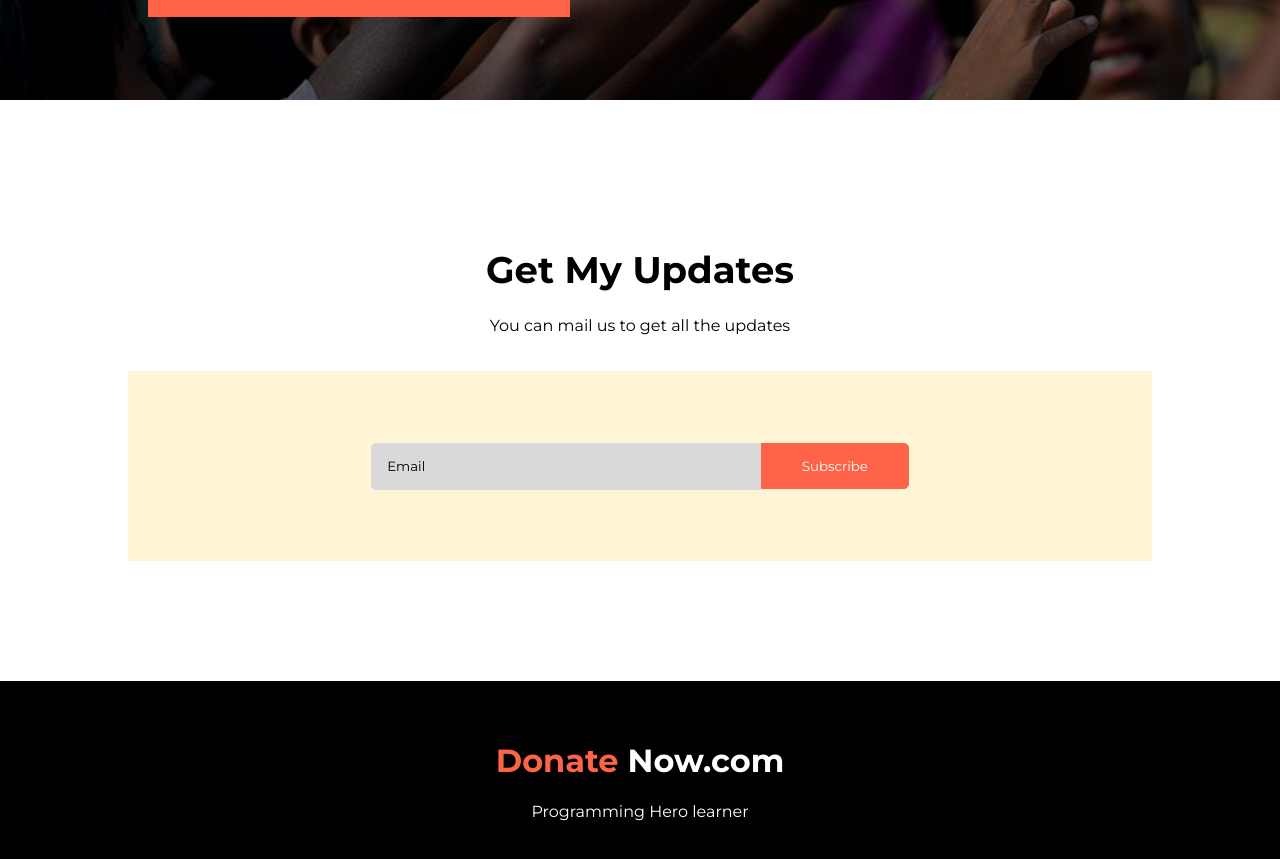
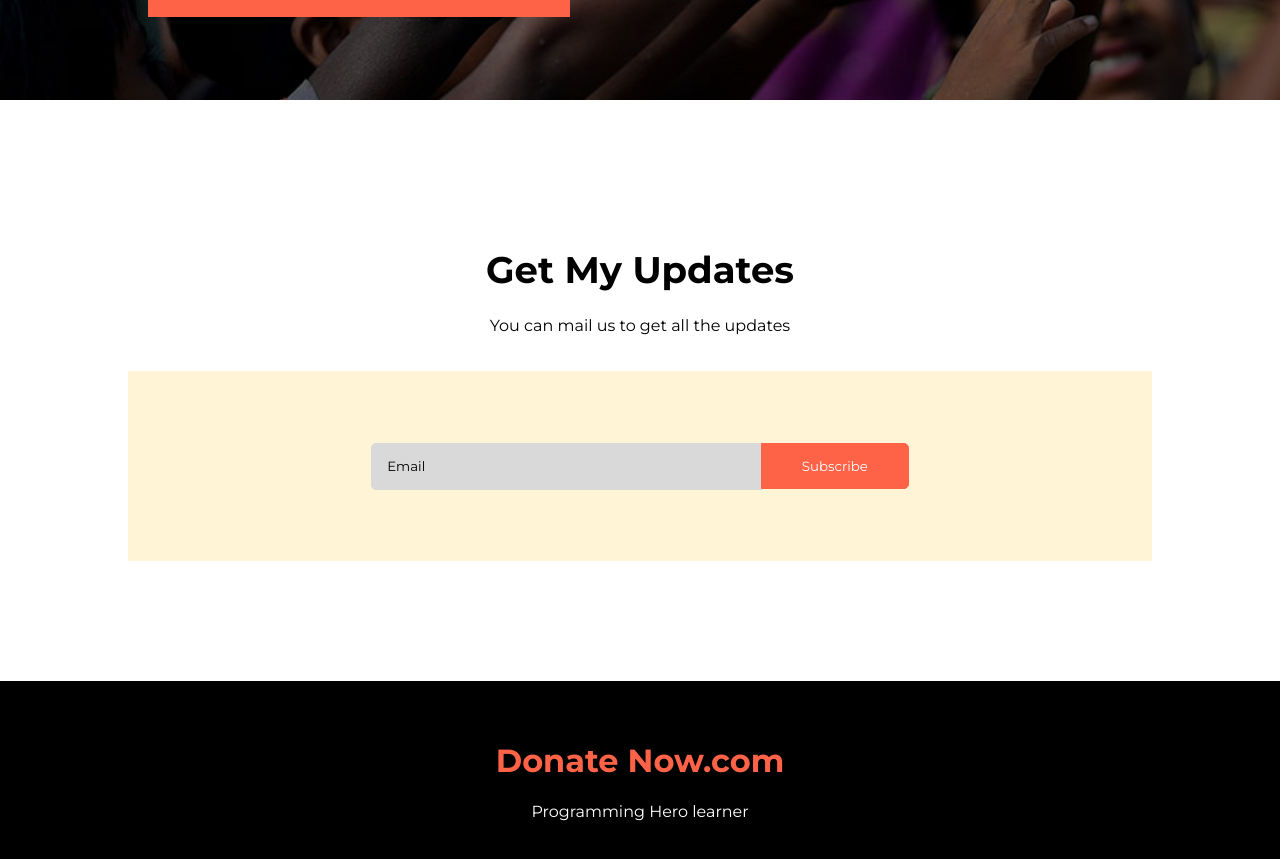
Before and after one commit to Mohammad7558/Donate_Now, a plain HTML site: page index.html in a window 1280 px wide. Shown: the part 2726-3585 px from the top of the page. Drawn offline with Linux system fonts and the light colour scheme.

Commit message:
new code added

```diff
--- a/index.html
+++ b/index.html
@@ -113,7 +113,7 @@
     </section>
     <footer>
         <div class="footer-container">
-            <h1> <span class="colofull-text">Donate</span> Now.com</h1>
+            <h1>Donate Now.com</h1>
             <p>Programming Hero learner</p>
         </div>
     </footer>
--- a/style.css
+++ b/style.css
@@ -184,11 +184,9 @@ footer{
     text-align: center;
 }
 .footer-container h1{
-    color: #fff;
-}
-.footer-container .colofull-text{
     color: tomato;
 }
+
 .footer-container p{
     margin: 0;
     color: #fff;
```
